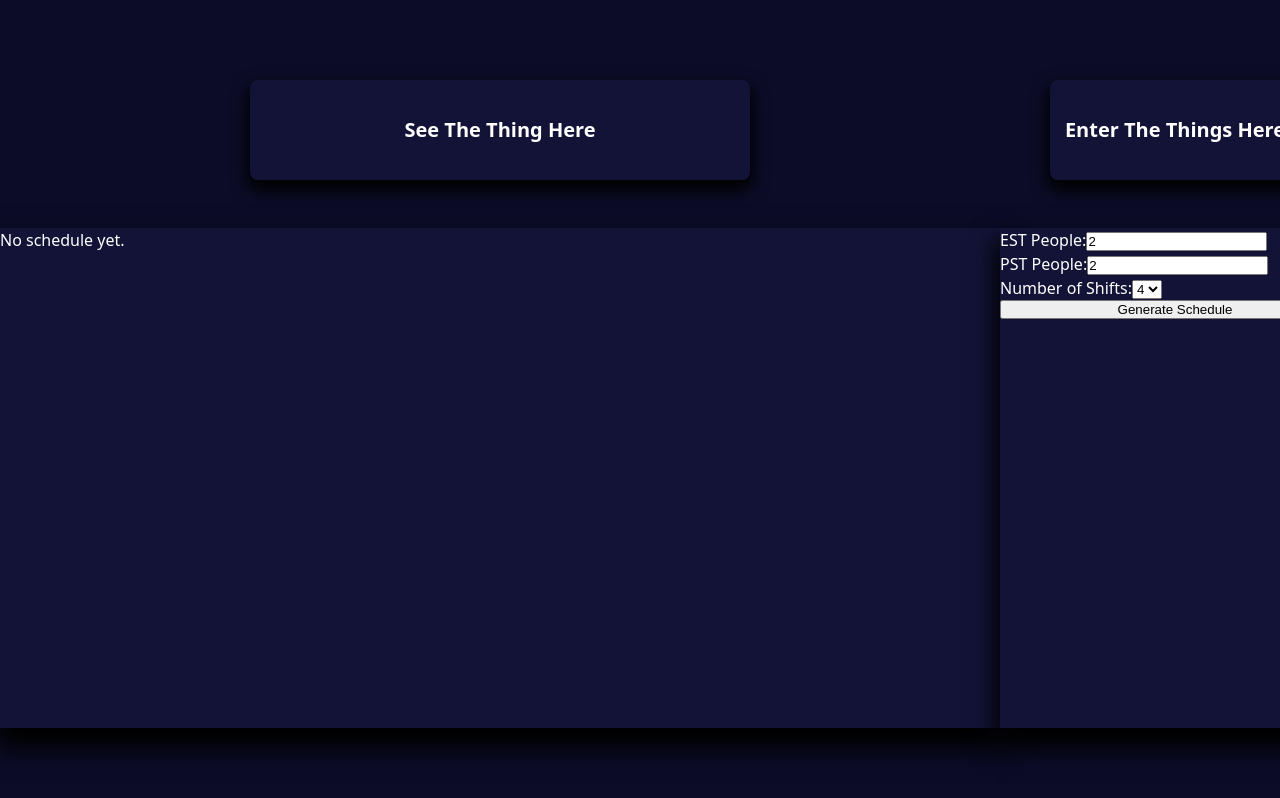
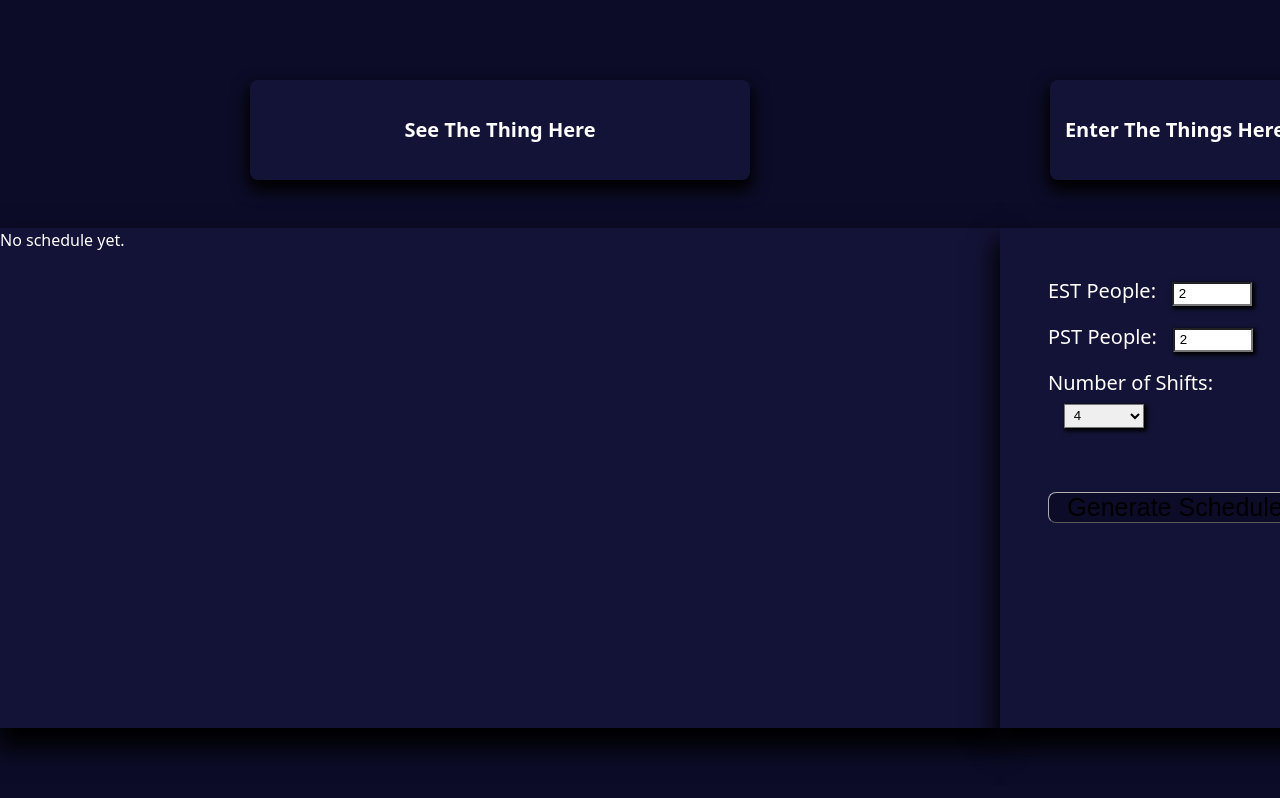
Before and after one commit to thejhp1/calendarshedule, a React (Vite) app in the folder CalendarSchedule/: page / in a window 1280 px wide. Shown: the top 798 px of the page. Built offline with nearby package versions, Linux system fonts and the light colour scheme.

Commit message:
added some css

```diff
--- a/CalendarSchedule/src/styles/components/Sidebar.css
+++ b/CalendarSchedule/src/styles/components/Sidebar.css
@@ -27,6 +27,33 @@
 .scheduler-form {
     display: flex;
     flex-direction: column;
+    justify-content: space-between;
+    font-size: 20px;
+    gap: 1rem;
+    padding: 3rem;
+}
+
+.scheduler-form input, .scheduler-form select {
+    margin-left: 1rem;
+    width: 5rem;
+    height: 1.5rem;
+    padding-left: .3rem;
+    cursor: pointer;
+    box-shadow: 2px 2px 4px 1px rgb(0, 0, 0);
+}
+
+.scheduler-form button {
+    margin-top: 3rem;
+    font-size: 25px;
+    background-color: #0c0c29;;
+    border-color: rgb(174, 172, 172);
+    border-radius: .5rem;
+    border-width: 1px;
+    cursor: pointer;
+}
+
+.scheduler-form button:hover {
+    background-color: #2e2e7b;
 }
 
 .warning-message {
```
Also changed, not shown: CalendarSchedule/src/components/Sidebar/Sidebar.jsx (+0 -8 lines).
